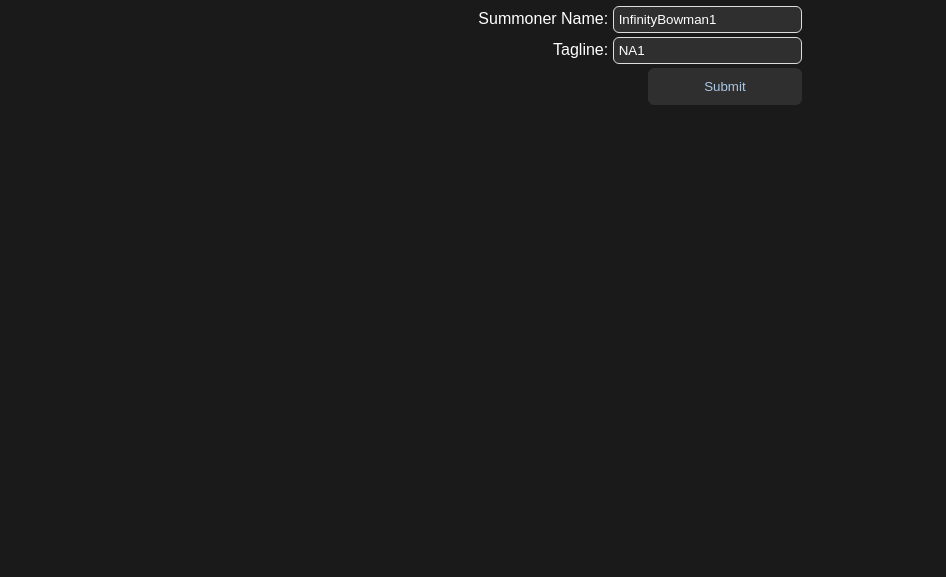
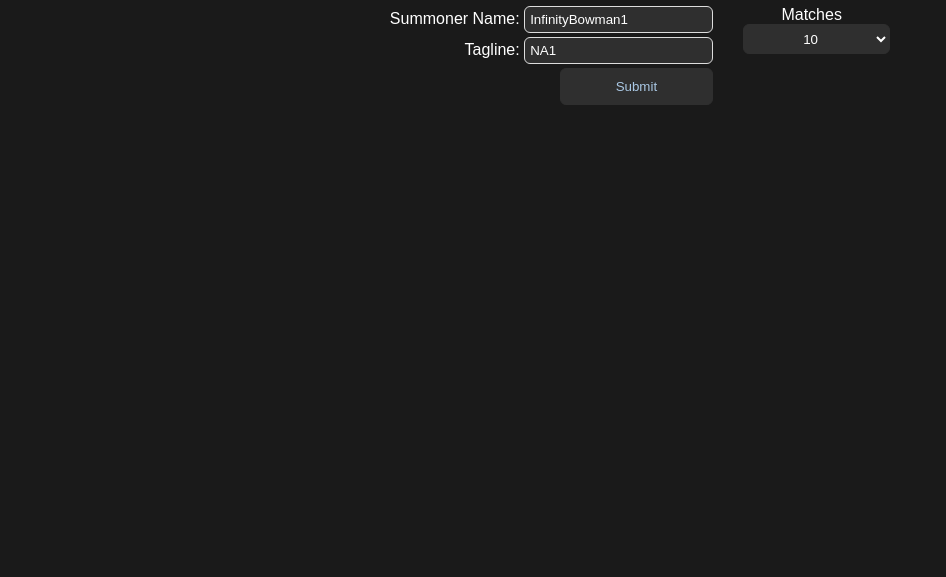
Before and after one commit to InfinityBowman/LeagueOfLegendsDashboard, a website: page riot-api-proxy/public/index.html in a window 1280 px wide. Shown: the part 223-800 px from the top of the page, without its empty margins (0-946 px from the left). Drawn offline with nearby package versions, Linux system fonts and the light colour scheme.

Commit message:
Added match count selector

```diff
--- a/riot-api-proxy/public/index.html
+++ b/riot-api-proxy/public/index.html
@@ -29,6 +29,7 @@
     <!-- New stuff here -->
     <h1 class="title">League of Legends Dashboard</h1>
     <div class="inputs">
+      <div class="row">
         <form id="riotForm">
           <label for="summonerName">Summoner Name:</label>
           <input type="text" id="summonerName" name="summonerName" value="InfinityBowman1" required />
@@ -37,7 +38,20 @@
           <input type="text" id="tagLine" name="tagLine" value="NA1" required />
           <br />
           <button type="submit" id="submit-button">Submit</button>
+          <br />
         </form>
+        <div class="matchSelect">
+          <label for="matchCount">Matches</label>
+          <select id="matchCount" name="matchCount" required>
+            <option value="10">10</option>
+            <option value="20">20</option>
+            <option value="30">30</option>
+            <option value="40">40</option>
+            <option value="50">50</option>
+          </select>
+        </div>
+      </div>
+
       <div id="result"></div>
       <div
         id="tooltip"
@@ -47,13 +61,12 @@
 
     <div class="chart section">
       <div class="row chart">
-        <div class="chart">
-        </div>
+        <div class="chart"></div>
       </div>
 
       <div>
         <label for="matchSelect">Highlight Match</label>
-          <select id="matchSelect" style="height: 50px; background-color: #2f2f2f; color: white;">
+        <select id="matchSelect" style="height: 50px; background-color: #2f2f2f; color: white">
           <!-- Options will be populated here -->
         </select>
       </div>
--- a/riot-api-proxy/public/script.js
+++ b/riot-api-proxy/public/script.js
@@ -23,7 +23,7 @@ function setup() {
 
   //event listeners
   d3.select("#matchSelect").on("change", changeSelectedMatch);
-  document.addEventListener('DOMContentLoaded', fillMatchDropdown);
+  document.addEventListener("DOMContentLoaded", fillMatchDropdown);
 
   //svg for bar chart
   svgBar = d3.select("#Barchart-div").append("svg").append("g").attr("transform", `translate(${MARGIN.left}, ${10})`);
@@ -110,7 +110,6 @@ function setup() {
  * @param data
  */
 function update(data) {
-
   const selectedMetric = d3.select("#metric").node().value;
   updateBarChart(data);
   updateLineChart(data);
@@ -229,9 +228,7 @@ function updateBarChart(data) {
       const role = playerData ? playerData.role : "Unknown role";
       tooltip
         .style("display", "block")
-        .html(
-          `${d.name}<br>Lane: ${lane}<br>Role: ${role}<br>Wins: ${d.wins}<br>Losses: ${d.losses}`
-        )
+        .html(`${d.name}<br>Lane: ${lane}<br>Role: ${role}<br>Wins: ${d.wins}<br>Losses: ${d.losses}`)
         .style("left", event.pageX + 5 + "px")
         .style("top", event.pageY - 28 + "px")
         .style("background", "dimgray")
@@ -241,12 +238,9 @@ function updateBarChart(data) {
         const color = d3.color(d3.select(this).attr("fill")).brighter(1);
         return color;
       });
-
     })
     .on("mousemove", function (event) {
-      tooltip
-        .style("left", event.pageX + 5 + "px")
-        .style("top", event.pageY - 28 + "px");
+      tooltip.style("left", event.pageX + 5 + "px").style("top", event.pageY - 28 + "px");
     })
     .on("mouseout", function () {
       tooltip.style("display", "none");
@@ -337,11 +331,10 @@ function updateLineChart(data) {
     .attr("cx", (d) => xAxis(d.gamesAgo))
     .attr("cy", (d) => yAxis(d.goldPerSecond))
     .attr("r", 7)
-    .attr("fill", function(data){
-      if(data.gameId === selectedMatch){
+    .attr("fill", function (data) {
+      if (data.gameId === selectedMatch) {
         return "gold";
-      }
-      else{
+      } else {
         return data.win ? "#85d0ff" : "#e54787";
       }
     })
@@ -369,11 +362,10 @@ function updateLineChart(data) {
     })
     .on("mouseout", function () {
       tooltip.style("display", "none"); // Hide the tooltip on mouse out
-      d3.select(this).attr("fill", function(data){
-        if(data.gameId === selectedMatch){
+      d3.select(this).attr("fill", function (data) {
+        if (data.gameId === selectedMatch) {
           return "gold";
-        }
-        else{
+        } else {
           return data.win ? "#85d0ff" : "#e54787";
         }
       });
@@ -451,11 +443,10 @@ function updateScatterPlot(data) {
     .attr("cx", (d) => xAxis(d.deaths))
     .attr("cy", (d) => yAxis(d.kills))
     .attr("r", 7)
-    .attr("fill", function(data){
-      if(data.gameId === selectedMatch){
+    .attr("fill", function (data) {
+      if (data.gameId === selectedMatch) {
         return "gold";
-      }
-      else{
+      } else {
         return data.win ? "#85d0ff" : "#e54787";
       }
     })
@@ -486,11 +477,10 @@ function updateScatterPlot(data) {
       tooltip.style("display", "none"); // Hide the tooltip on mouse out
 
       // Change the color of the dot back
-      d3.select(this).attr("fill", function(data){
-        if(data.gameId === selectedMatch){
+      d3.select(this).attr("fill", function (data) {
+        if (data.gameId === selectedMatch) {
           return "gold";
-        }
-        else{
+        } else {
           return data.win ? "#85d0ff" : "#e54787";
         }
       });
@@ -797,7 +787,7 @@ function changeSelectedMatch() {
   let value = document.getElementById("matchSelect").value;
 
   //replace - with space
-  value = value.replace(/-/g, ' ');
+  value = value.replace(/-/g, " ");
   //lookup match id
   selectedMatch = matchIdMap.get(value);
 
@@ -819,9 +809,14 @@ document.getElementById("riotForm").addEventListener("submit", async function (e
 
   const summonerName = document.getElementById("summonerName").value;
   const tagLine = document.getElementById("tagLine").value;
+  const matchCount = document.getElementById("matchCount").value;
+  console.log("matchCount", matchCount);
 
   try {
-    const response = await fetch(`/riot-api/${encodeURIComponent(summonerName)}/${encodeURIComponent(tagLine)}`);
+    const response = await fetch(
+      `/riot-api/${encodeURIComponent(summonerName)}/${encodeURIComponent(tagLine)}?matchCount=${matchCount}`
+    );
+
     if (!response.ok) {
       const errorText = await response.text();
       throw new Error(`Network response was not ok: ${errorText}`);
@@ -854,13 +849,17 @@ function displayData(data) {
   //find self puuid
   const puuid = data.puuidData;
 
-
-  for(let i = 0; i < data.singleMatchData.length; i++) {
+  for (let i = 0; i < data.singleMatchData.length; i++) {
     //find self in the match
     const playerData = data.singleMatchData[i].info.participants.find((participant) => participant.puuid === puuid);
 
     //create string
-    let value = playerData.championName + " " + data.singleMatchData[i].info.gameMode + " "+ new Date (data.singleMatchData[i].info.gameStartTimestamp).toLocaleDateString()
+    let value =
+      playerData.championName +
+      " " +
+      data.singleMatchData[i].info.gameMode +
+      " " +
+      new Date(data.singleMatchData[i].info.gameStartTimestamp).toLocaleDateString();
     matchIdMap.set(value.toLowerCase(), data.singleMatchData[i].info.gameId);
     matches.push(value);
   }
@@ -871,18 +870,17 @@ function displayData(data) {
   fillMatchDropdown();
 }
 
-
 // method for match selector dropdown
 function fillMatchDropdown() {
   console.log("in populateDropdown");
-  const selector = document.getElementById('matchSelect');
+  const selector = document.getElementById("matchSelect");
 
-  selector.innerHTML = '';
+  selector.innerHTML = "";
 
   console.log("matches in populate", matches);
-  matches.forEach(option => {
-    const match = document.createElement('option');
-    match.value = option.toLowerCase().replace(/\s+/g, '-'); // Format the value
+  matches.forEach((option) => {
+    const match = document.createElement("option");
+    match.value = option.toLowerCase().replace(/\s+/g, "-"); // Format the value
     match.textContent = option; // Set the visible text
     selector.appendChild(match);
   });
--- a/riot-api-proxy/public/styles.css
+++ b/riot-api-proxy/public/styles.css
@@ -166,3 +166,25 @@ text {
   font-size: 14px;
   color: #c4c4c4;
 }
+
+#matchCount {
+  background-color: #2f2f2f;
+  border-radius: 6px;
+  padding: 0px 55px;
+  border: 1px solid #2f2f2f;
+  color: white;
+  height: 30px;
+  margin-left: 10px;
+}
+
+.matchSelect {
+  display: flex;
+  flex-direction: column;
+  align-items: center;
+  margin-left: 20px;
+}
+
+.row {
+  display: flex;
+  flex-direction: row;
+}
--- a/riot-api-proxy/server.js
+++ b/riot-api-proxy/server.js
@@ -20,6 +20,7 @@ app.get("/", (req, res) => {
 app.get("/riot-api/:gameName/:tagLine", async (req, res) => {
   console.log("req.params", req.params);
   const { gameName, tagLine } = req.params;
+  const { matchCount } = req.query;
 
   try {
     const response = await axios.get(
@@ -31,7 +32,9 @@ app.get("/riot-api/:gameName/:tagLine", async (req, res) => {
 
     // Fetch match data using the puuid
     const matchResponse = await axios.get(
-      `https://americas.api.riotgames.com/lol/match/v5/matches/by-puuid/${puuid}/ids?start=0&count=20&api_key=${RIOT_API_KEY}`
+      `https://americas.api.riotgames.com/lol/match/v5/matches/by-puuid/${puuid}/ids?start=0&count=${encodeURIComponent(
+        matchCount
+      )}&api_key=${RIOT_API_KEY}`
     );
     console.log("matchResponse", matchResponse.data[0]);
     let matchData = [];
```
Lines whose indentation alone changed are shown as unchanged.
